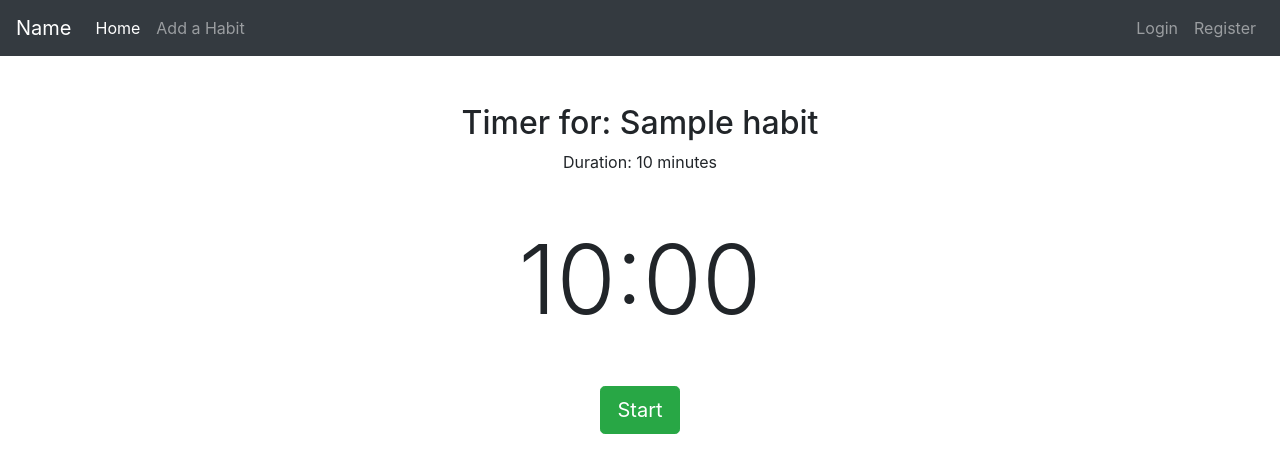
After one commit to CodyQiu/HabitTracker, a Flask app: template templates/timer.html in a window 1280 px wide. The commit adds this page. Shown: the top 473 px of the page. Run offline with Flask 3, Linux system fonts and the light colour scheme; the template is opened without the code that fills it: most values are stand-ins (such as "Sample title", 1, 10 or a date in 2020).

Commit message:
started implementing the basics of the timer, finished the start route, and also made it dynamic

```diff
--- /dev/null
+++ b/templates/timer.html
@@ -0,0 +1,55 @@
+{% extends "layout.html" %}
+{% block title %}Timer{% endblock %}
+
+{% block content %}
+<div class="container text-center">
+    <h2>Timer for: {{ habit.habit }}</h2>
+    <p>Duration: {{habit.duration}} minutes</p>
+</div>
+<div id="timer" class="display-1 text-center my-5">{{habit.duration}}:00</div>
+<button id="startBtn" class="btn btn-success btn-lg mx-2" onclick="startTimer(parseInt('{{ habit.duration }}'))">Start</button>
+<script>
+    function startTimer(duration) {
+        var timer = duration * 60, minutes, seconds;
+        var display = document.getElementById('timer');
+        var startBtn = document.getElementById('startBtn');
+        startBtn.disabled = true; // Disable the start button after clicking
+        var countdown = setInterval(function() {
+            minutes = parseInt(timer / 60, 10);
+            seconds = parseInt(timer % 60, 10);
+
+            minutes = minutes < 10 ? '0' + minutes : minutes;
+            seconds = seconds < 10 ? '0' + seconds : seconds;
+            display.textContent = minutes + ':' + seconds;
+            if (--timer < 0) {
+                clearInterval(countdown);
+                display.textContent = "Time's up!";
+                alert("Time's up! Great job on completing your habit!");
+                startBtn.disabled = false; // Re-enable the start button
+            }
+        }, 1000
+        );
+    }
+</script>
+
+
+
+
+
+
+
+
+
+
+
+
+
+
+</script>
+
+
+
+
+
+
+{% endblock %}
```
Also changed, not shown: templates/start.html (+12 -1 lines).
